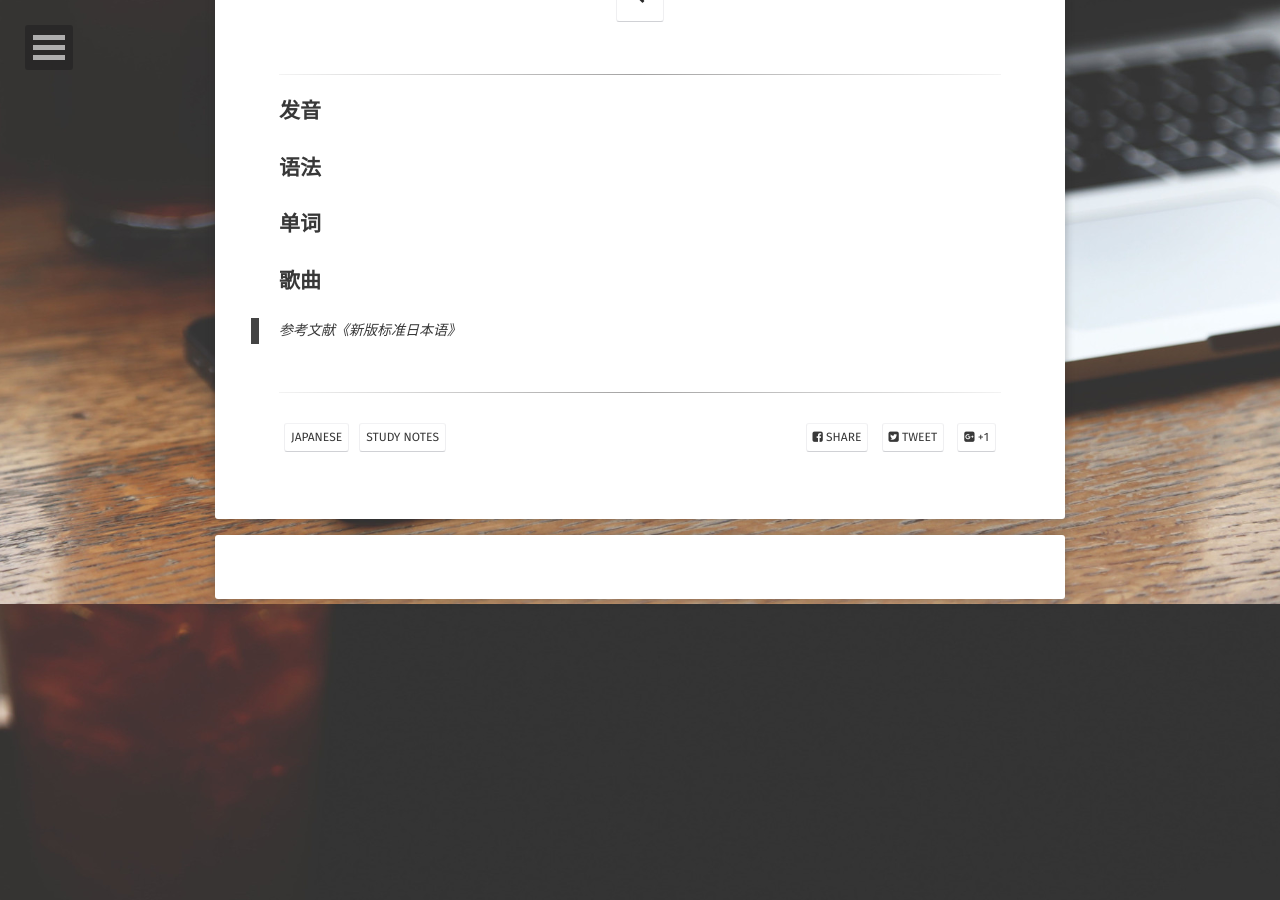
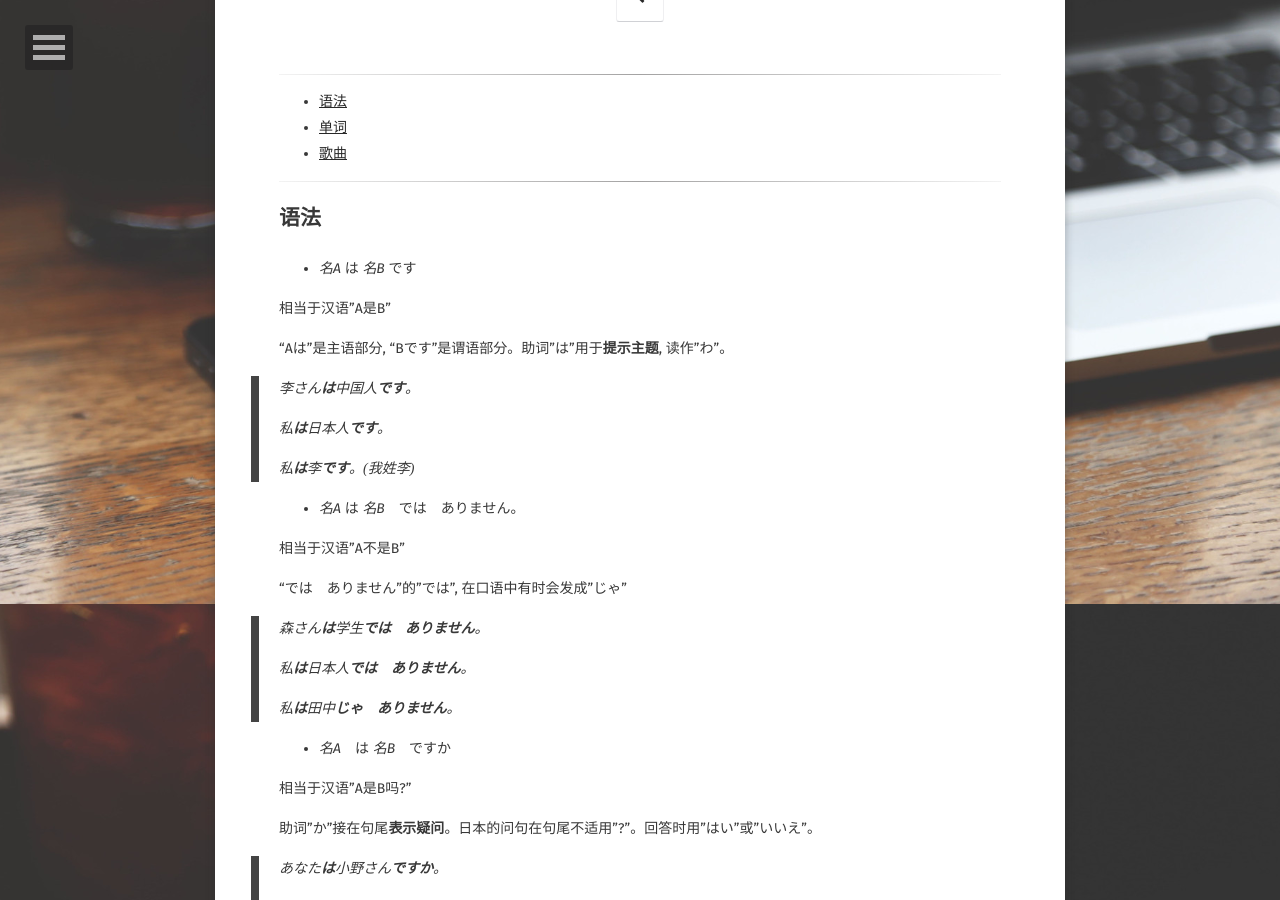
Before and after one commit to gmcnqaq/gmcnqaq, a Jekyll site: the page built from _posts/2019-04-04-first-week-of-Japanese-study.md, in a window 1280 px wide and 900 px high, scrolled down 296 px. Built offline with Jekyll 4.4.1, drawn with Linux system fonts in a browser that asks for light colours; some web fonts are replaced; comment, search, counter and statistics services are not loaded; some of the changed text lies outside the part shown.

Commit message:
Update 2019-04-04-first-week-of-Japanese-study.md

```diff
--- a/_posts/2019-04-04-first-week-of-Japanese-study.md
+++ b/_posts/2019-04-04-first-week-of-Japanese-study.md
@@ -11,11 +11,68 @@ comments: true
 
 ---
 
-## 发音
+* TOC
+{:toc}
+
+---
 
 ## 语法
+
+* *名A* は *名B* です
+
+相当于汉语"A是B"
+
+"Aは"是主语部分, "Bです"是谓语部分。助词"は"用于**提示主题**, 读作"わ"。
+
+
+> 李さん**は**中国人**です**。
+>
+> 私**は**日本人**です**。
+>
+> 私**は**李**です**。(我姓李)
+
+* *名A* は *名B*　では　ありません。
+
+相当于汉语"A不是B"
+
+"では　ありません"的"では", 在口语中有时会发成"じゃ"
+
+
+> 森さん**は**学生**では　ありません**。
+>
+> 私**は**日本人**では　ありません**。
+>
+> 私**は**田中**じゃ　ありません**。
+
+* *名A*　は *名B*　ですか
+
+相当于汉语"A是B吗?"
+
+助词"か"接在句尾**表示疑问**。日本的问句在句尾不适用"?"。回答时用"はい"或"いいえ"。
+
+
+> あなた**は**小野さん**ですか**。
+>
+> ----**はい**(小野です)。
+>
+> キムさん**は**中国人**ですか**。
+>
+> ----**いいえ**(中国人では　ありません)
+
+回答疑问句的时候, 可以只用"はい""いいえ", 也可以在"はい"之后加上"そうです", 在"いいえ"之后加上"ちがいます"。不知道的时候用"分(わ)かりません"(不知道)
+
+> 森さんは学生ですか。
+>
+> ----はい、**そうです**。
+>
+> ----いいえ、**ちがいます**。
+
+* 名 の 名　[从属机构、国家] [属性]
+
+助词"の"来呢及名词和名词, 表示前面的名词是后面名词从属的机构、国家或属性
 
 ## 单词
 
 ## 歌曲
+
 > 参考文献《新版标准日本语》
```
